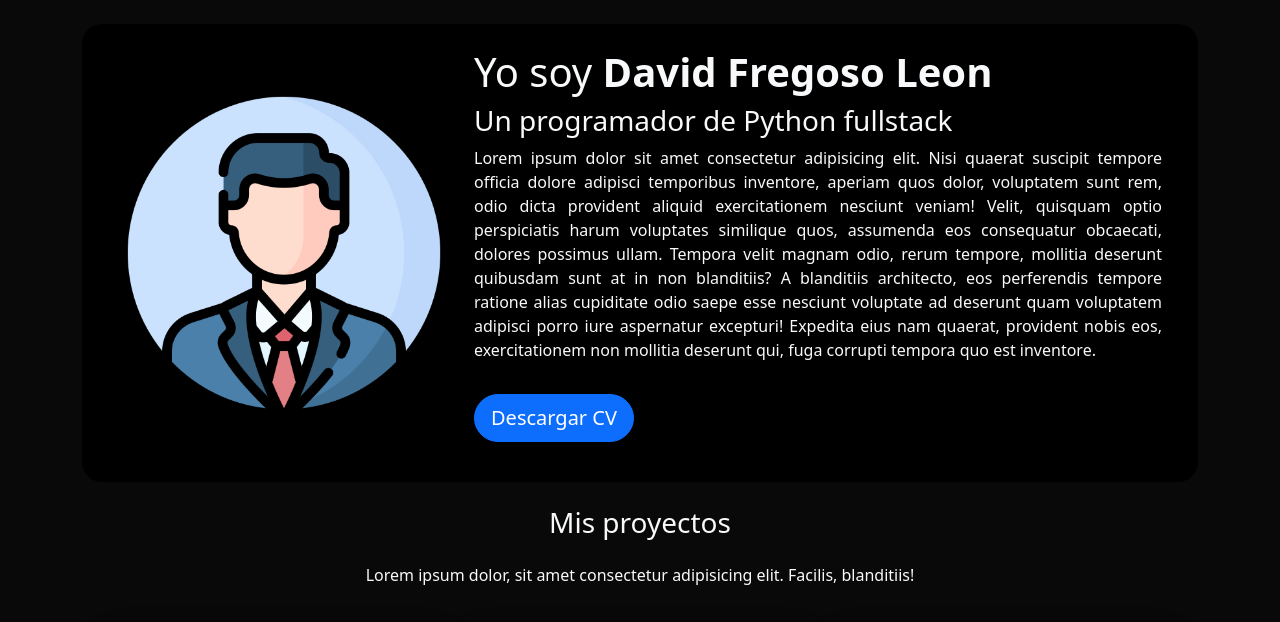
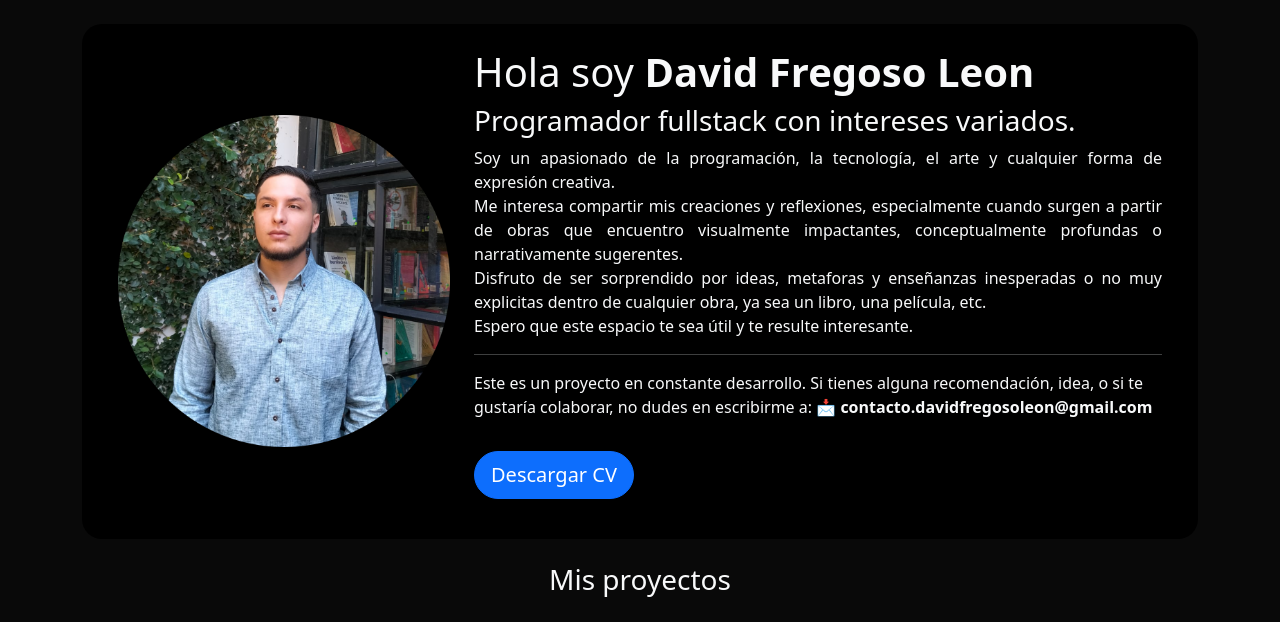
Before and after one commit to fancyydev/personal-web-site, a Django app: page / in a window 1280 px wide. Shown: the part 56-678 px from the top of the page. Run offline with Django 4.2, Linux system fonts and the light colour scheme; data comes from the database, SQL or seed files in the repository; both versions use the stored data as it was after the commit; some libraries are stand-ins or nearby versions.

Commit message:
Cambios en los textos estaticos de el sitio web

```diff
--- a/mywebsite/portfolio/templates/home.html
+++ b/mywebsite/portfolio/templates/home.html
@@ -8,17 +8,20 @@
         <img src="{% static 'portfolio/profile.png' %}" class="img-fluid" style="max-width: auto" alt="">
     </div>
     <div class="col-md-8 my-auto">
-        <h1>Yo soy <strong>David Fregoso Leon</strong></h1>
-        <h3>Un programador de Python fullstack</h3>
+        <h1>Hola soy <strong>David Fregoso Leon</strong></h1>
+        <h3>Programador fullstack con intereses variados.</h3>
         <p style="text-align: justify;">
-            Lorem ipsum dolor sit amet consectetur adipisicing elit. Nisi quaerat suscipit tempore officia dolore
-            adipisci temporibus inventore, aperiam quos dolor, voluptatem sunt rem, odio dicta provident aliquid
-            exercitationem nesciunt veniam! Velit, quisquam optio perspiciatis harum voluptates similique quos,
-            assumenda eos consequatur obcaecati, dolores possimus ullam. Tempora velit magnam odio, rerum tempore,
-            mollitia deserunt quibusdam sunt at in non blanditiis? A blanditiis architecto, eos perferendis tempore
-            ratione alias cupiditate odio saepe esse nesciunt voluptate ad deserunt quam voluptatem adipisci porro iure
-            aspernatur excepturi! Expedita eius nam quaerat, provident nobis eos, exercitationem non mollitia deserunt
-            qui, fuga corrupti tempora quo est inventore.
+            Soy un apasionado de la programación, la tecnología, el arte y cualquier forma de expresión creativa.
+            <br>
+            Me interesa compartir mis creaciones y reflexiones, especialmente cuando surgen a partir de obras que encuentro visualmente impactantes, conceptualmente profundas o narrativamente sugerentes.
+            <br>
+            Disfruto de ser sorprendido por ideas, metaforas y enseñanzas inesperadas o no muy explicitas dentro de cualquier obra, ya sea un libro, una película, etc.
+            <br>
+            Espero que este espacio te sea útil y te resulte interesante.
+            <br>
+            <hr>
+            Este es un proyecto en constante desarrollo. Si tienes alguna recomendación, idea, o si te gustaría colaborar, no dudes en escribirme a:
+            <strong>📩 contacto.davidfregosoleon@gmail.com</strong>
         </p>
         <a class="btn btn-primary btn-lg rounded-5 my-3" href="{% static 'portfolio/Resume.pdf' %}" target="_blank">Descargar CV</a>
     </div>
```
Also changed, not shown: mywebsite/blog/templates/posts.html (+11 -0 lines), mywebsite/blog/views.py (+93 -7 lines), mywebsite/db.sqlite3, mywebsite/portfolio/static/portfolio/profile.png, 1 other file.
